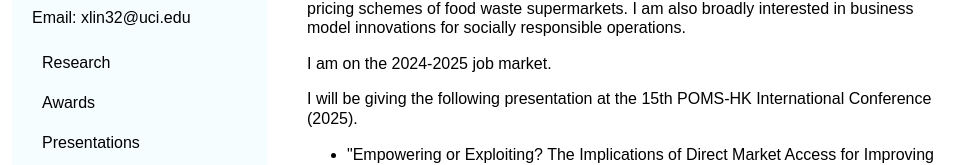
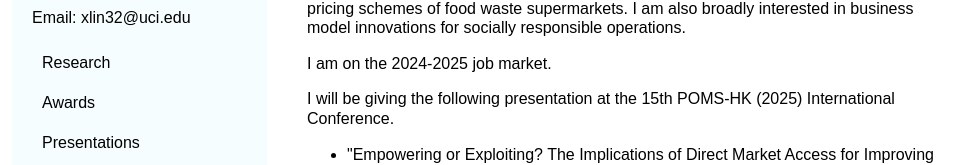
Before and after one commit to Xi-HenryLin/henrylin-website, a plain HTML site: page index.html in a window 1280 px wide. Shown: the part 511-676 px from the top of the page, without its empty margins (148-1127 px from the left). Drawn offline with Linux system fonts and the light colour scheme.

Commit message:
Update index.html

```diff
--- a/index.html
+++ b/index.html
@@ -57,7 +57,7 @@ ul.b {
 
         <p> Another application that I am working on is retail operations for food recovery such as pricing schemes of food waste supermarkets. I am also broadly interested in business model innovations for socially responsible operations. </p>
         <p> I am on the 2024-2025 job market. </p>
-        <p> I will be giving the following presentation at the 15th POMS-HK International Conference (2025).
+        <p> I will be giving the following presentation at the 15th POMS-HK (2025) International Conference.
          <ul>
           <li>"Empowering or Exploiting? The Implications of Direct Market Access for Improving Smallholder Farmers’ Welfare". <strong>Sunday, January 5, from 15:15 to 16:45 </strong>(Session F19) at WMY (Wu Ho Man Yuen Building) 405.
         </ul>
```
